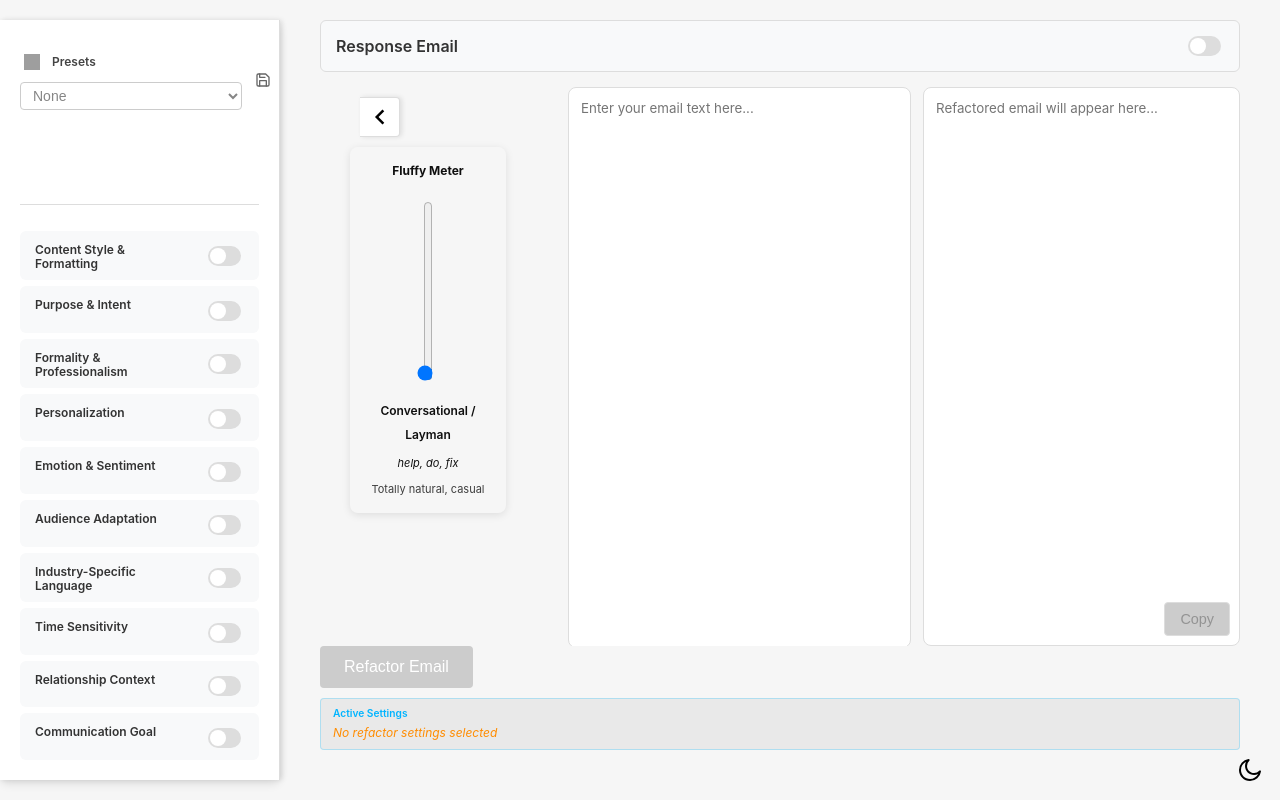
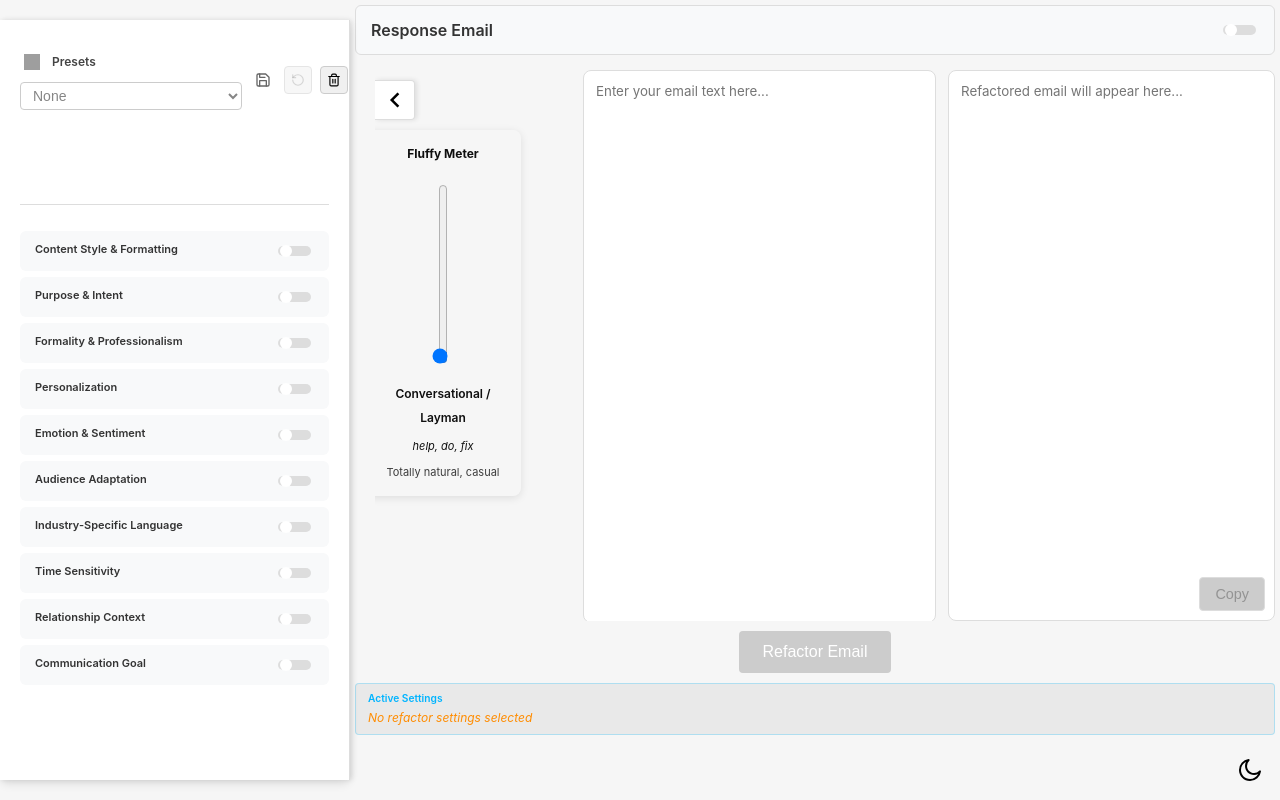
Before and after one commit to ScottBruton/emailRefactor, a React (Vite) app: page / in a window 1280 px wide. Built offline with nearby package versions, Linux system fonts and the light colour scheme; grey boxes are pictures that could not be loaded.

Commit message:
manually updated UI

```diff
--- a/src/App.css
+++ b/src/App.css
@@ -48,7 +48,7 @@ body, html {
   max-height: calc(100vh - 40px);
   margin: 20px 0;
   flex-shrink: 0;
-  width: 280px;
+  width: 350px;
   min-width: 280px;
   transform: translateX(0);
   transition: transform 0.3s ease;
@@ -87,7 +87,7 @@ body, html {
 
 .main-content {
   flex: 1;
-  padding: 20px 40px;
+  padding: 5px;
   overflow-y: auto;
   transition: all 0.3s ease;
   margin-left: 0;
@@ -113,6 +113,7 @@ body, html {
   flex-direction: column;
   margin-bottom: 6px;
   font-size: 13px;
+  min-height: 40px;
 }
 
 .style-category:last-child {
@@ -138,7 +139,7 @@ body, html {
 .category-title {
   flex: 1;
   margin-right: 10px;
-  font-size: 12px;
+  font-size: 11px;
   font-weight: 600;
   color: #333;
   white-space: normal;
@@ -160,7 +161,8 @@ body, html {
 }
 
 .category-controls.expanded {
-  max-height: none;
+  max-height: fit-content;
+  height: auto;
   overflow-y: auto;
   opacity: 1;
   visibility: visible;
@@ -207,7 +209,7 @@ body, html {
 .toggle input[type="checkbox"] {
   appearance: none;
   width: 40px;
-  height: 20px;
+  height: 10px;
   background: #ddd;
   border-radius: 20px;
   position: relative;
@@ -222,17 +224,17 @@ body, html {
 .toggle input[type="checkbox"]::before {
   content: '';
   position: absolute;
-  width: 16px;
-  height: 16px;
+  width: 12px;
+  height: 12px;
   border-radius: 50%;
-  top: 2px;
+  top: -1px;
   left: 2px;
   background: white;
   transition: transform 0.3s;
 }
 
 .toggle input[type="checkbox"]:checked::before {
-  transform: translateX(20px);
+  transform: translateX(25px);
 }
 
 .control-group {
@@ -427,9 +429,13 @@ select:focus {
   border: none;
   border-radius: 4px;
   padding: 12px 24px;
+  margin-left: auto;
+  margin-right: auto;
+  display: block;
   font-size: 1em;
   cursor: pointer;
   transition: background-color 0.3s;
+  margin-top: 10px;
   margin-bottom: 10px;
   flex-shrink: 0;
   align-self: flex-start;
@@ -826,6 +832,8 @@ select:focus {
 
 /* Add a scrollable container for the style categories */
 .style-categories-container {
+  max-height: 100%;
+  min-height: 0;
   flex: 1;
   overflow-y: auto;
   overflow-x: hidden;
@@ -1544,7 +1552,7 @@ select:focus {
   position: relative;
   display: flex;
   align-items: flex-start;
-  margin-left: 20px;
+  margin-left: 0px;
 }
 
 .fluffy-level-info {
```
